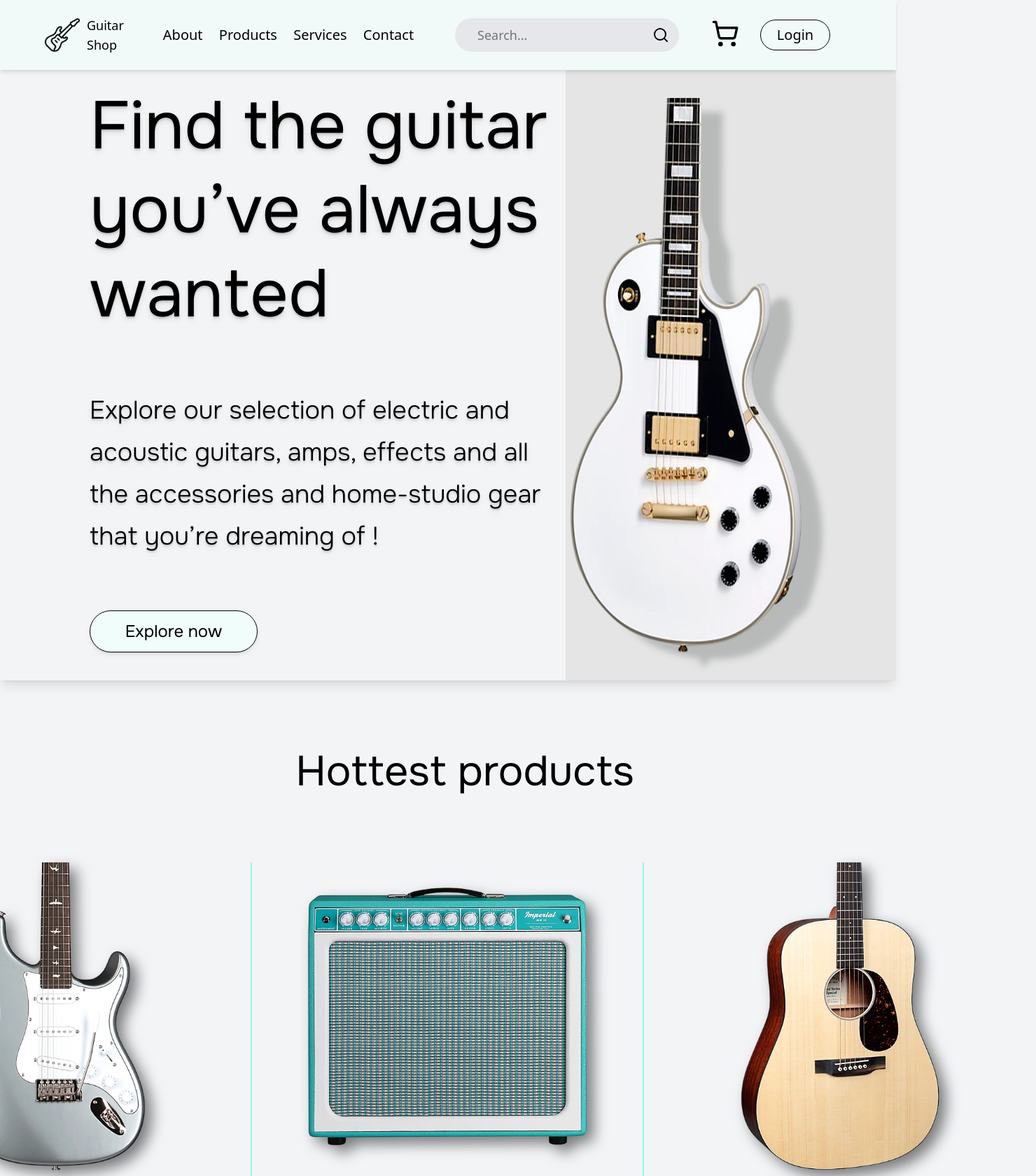
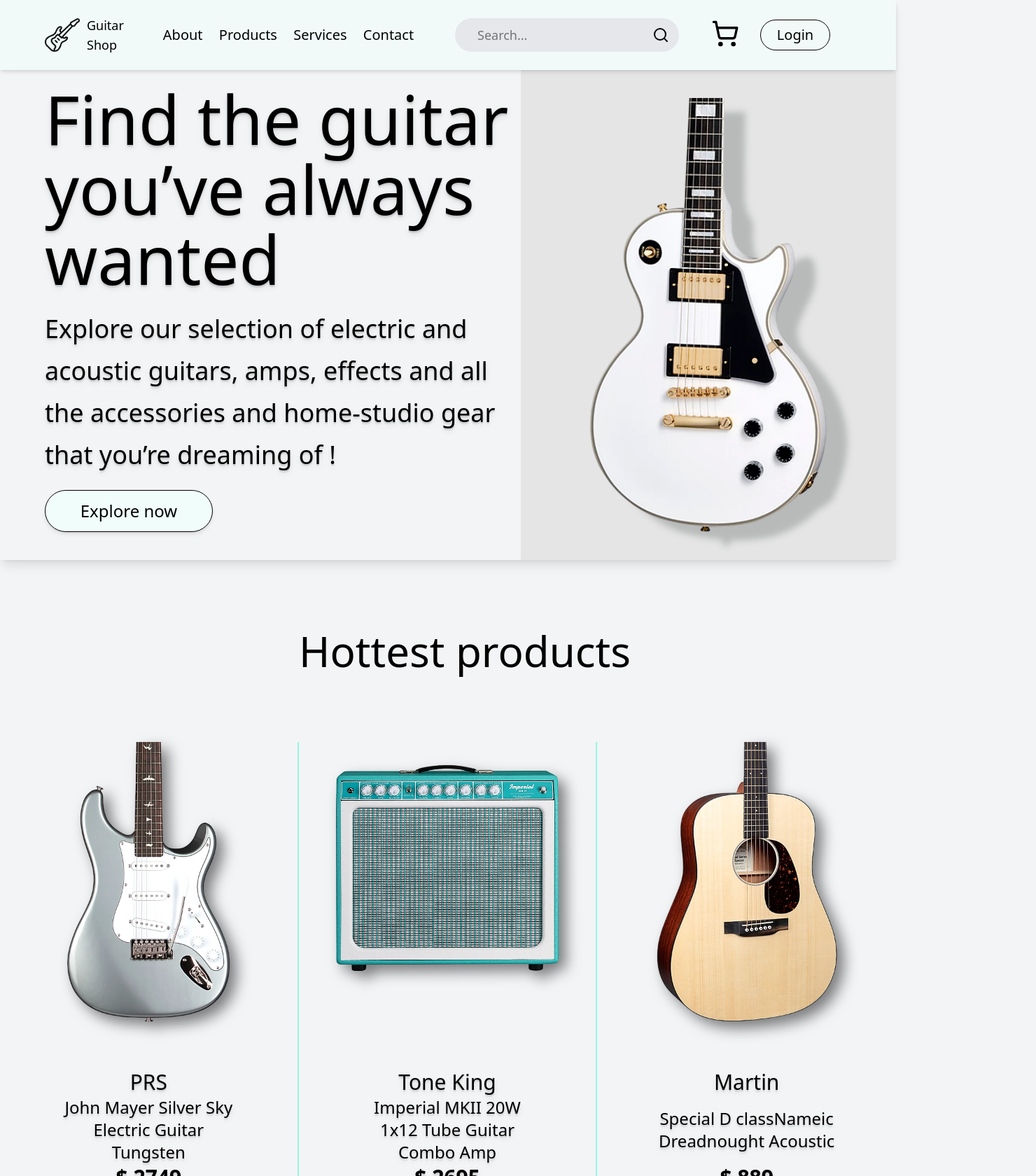
Before and after one commit to JordanDonguy/guitar-shop-frontend, a React (Vite) app: page / in a window 1280 px wide. Shown: the top 1680 px of the page at 70% size, 1480 px wide, since content can reach past the window. Built offline with nearby package versions, Linux system fonts and the light colour scheme; no server answers.

Commit message:
Make HomePage responsive

```diff
--- a/src/pages/HomePage.jsx
+++ b/src/pages/HomePage.jsx
@@ -1,5 +1,6 @@
 import { useState, useEffect } from "react";
 import { Link } from "react-router-dom";
+import { Helmet } from "react-helmet";
 import guitar from "../assets/img/guitar-homepage.png";
 import eGuitar from "../assets/img/e-guitar.png";
 import aGuitar from "../assets/img/a-guitar.png";
@@ -15,48 +16,109 @@ export default function HomePage() {
   }, []);
 
   return (
-        <div className="flex flex-col items-center w-full pt-[100px] font-onest">
+    <div className="flex w-full flex-col items-center">
+      <Helmet>
+        <title>Homepage | Guitar Shop</title>
+      </Helmet>
 
       {/* Hero Section */}
 
-            <div className={`${isVisible ? 'fade-in' : ''} flex h-218 shadow-lg`}>
-                <div className="flex flex-col justify-between pt-5 pb-10 pl-[10%]">
-                    <h1 className="text-8xl/30 text-shadow-lg">Find the guitar you’ve always wanted</h1>
-                    <p className="w-170 text-4xl/15 font-light  text-shadow-lg">Explore our selection of electric and acoustic guitars, amps, effects and all the accessories and home-studio gear that you’re dreaming of !</p>
-                    <Link to="/products" className="flex justify-center items-center w-60 h-15 bg-teal-50 text-2xl shadow-md border border-black rounded-4xl hover:bg-teal-200 hover:border-2">Explore now</Link>
+      <div
+        className={`${isVisible ? "fade-in" : ""} flex h-screen pt-[100px] shadow-lg max-lg:h-fit`}
+      >
+        <div className="flex w-full flex-col justify-between pt-5 pb-10 pl-[10%] max-2xl:pl-[5%] max-xl:w-4/6 max-xl:justify-around max-lg:w-full max-lg:items-center max-lg:pl-0">
+          <h1 className="text-8xl/30 text-shadow-lg max-2xl:text-8xl/25 max-lg:px-[5%] max-lg:text-center">
+            Find the guitar you’ve always wanted
+          </h1>
+          <div className="hidden w-[80%] items-center justify-center bg-neutral-200 max-lg:flex max-lg:h-2/5 max-lg:w-full">
+            <img
+              src={guitar}
+              alt="guitar"
+              className="h-full py-10 max-xl:h-5/6 max-lg:h-auto max-lg:rotate-[90deg] max-lg:py-0"
+              style={{
+                filter: "drop-shadow(30px 20px 5px rgba(139, 143, 143, 0.5))",
+              }}
+            />
           </div>
-                <div className="flex justify-center items-center bg-neutral-200 w-[80%] pr-[10%]"><img src={guitar} alt="guitar" className="h-full py-10" style={{ filter: 'drop-shadow(30px 20px 5px rgba(139, 143, 143, 0.5))' }} /></div>
+          <p className="w-170 text-4xl/15 font-light text-shadow-lg max-lg:w-auto max-lg:px-[5%] max-lg:py-10 max-lg:text-center">
+            Explore our selection of electric and acoustic guitars, amps,
+            effects and all the accessories and home-studio gear that you’re
+            dreaming of !
+          </p>
+          <Link
+            to="/products"
+            className="flex h-15 w-60 items-center justify-center rounded-4xl border border-black bg-teal-50 text-2xl shadow-md hover:border-2 hover:bg-teal-200 max-lg:mb-5"
+          >
+            Explore now
+          </Link>
+        </div>
+        <div className="flex w-[80%] items-center justify-center bg-neutral-200 max-lg:hidden">
+          <img
+            src={guitar}
+            alt="guitar"
+            className="h-full py-10 max-xl:h-5/6"
+            style={{
+              filter: "drop-shadow(30px 20px 5px rgba(139, 143, 143, 0.5))",
+            }}
+          />
+        </div>
       </div>
 
       {/* Hottest Products Section */}
 
-            <div className="flex flex-col items-center">
-                <h1 className="text-6xl my-25 pl-12">Hottest products</h1>
-                <div className="flex justify-center text-shadow-lg">
+      <div
+        className={`${isVisible ? "fade-in" : ""} flex flex-col items-center`}
+      >
+        <h1 className="my-25 pl-12 text-6xl max-lg:pl-0">Hottest products</h1>
+        <div className="flex justify-center text-shadow-lg max-lg:flex-col">
           {/* Product card */}
-                    <div className="flex flex-col items-center justify-between h-160 w-140 border-r-2 border-teal-200">
-                        <img src={eGuitar} className="w-110" style={{ filter: 'drop-shadow(10px 10px 10px rgba(0, 0, 0, 0.5))' }} />
-                        <div className="flex flex-col items-center justify-between h-[30%] pt-5">
+          <div className="flex h-160 w-1/3 flex-col items-center justify-between border-r-2 border-teal-200 max-lg:mb-10 max-lg:h-fit max-lg:w-full max-lg:flex-row max-lg:justify-start max-lg:border-none">
+            <img
+              src={eGuitar}
+              className="max-w-100 max-lg:w-80"
+              style={{
+                filter: "drop-shadow(10px 10px 10px rgba(0, 0, 0, 0.5))",
+              }}
+            />
+            <div className="flex h-[30%] flex-col items-center justify-between pt-5 max-lg:h-40 max-lg:pt-0">
               <h3 className="text-3xl font-medium">PRS</h3>
-                            <h4 className="text-2xl text-center w-[60%]">John Mayer Silver Sky Electric Guitar Tungsten</h4>
+              <h4 className="w-[60%] text-center text-2xl max-lg:w-fit">
+                John Mayer Silver Sky Electric Guitar Tungsten
+              </h4>
               <span className="text-3xl font-bold">$ 2749</span>
             </div>
           </div>
           {/* Product card */}
-                    <div className="flex flex-col items-center justify-between h-160 w-140 border-r-2 border-teal-200">
-                        <img src={amp} className="w-100 pt-5 pb-5" style={{ filter: 'drop-shadow(10px 10px 10px rgba(0, 0, 0, 0.5))' }} />
-                        <div className="flex flex-col items-center justify-between h-[30%] pt-5">
+          <div className="flex h-160 w-1/3 flex-col items-center justify-between border-r-2 border-teal-200 max-lg:mb-10 max-lg:h-fit max-lg:w-full max-lg:flex-row max-lg:justify-start max-lg:border-y max-lg:border-r-0 max-lg:py-10">
+            <img
+              src={amp}
+              className="max-w-100 px-10 pt-5 pb-5 max-lg:w-80"
+              style={{
+                filter: "drop-shadow(10px 10px 10px rgba(0, 0, 0, 0.5))",
+              }}
+            />
+            <div className="flex h-[30%] flex-col items-center justify-between pt-5 max-lg:h-40 max-lg:pt-0">
               <h3 className="text-3xl font-medium">Tone King</h3>
-                            <h4 className="text-2xl text-center w-[60%]">Imperial MKII 20W 1x12 Tube Guitar Combo Amp</h4>
+              <h4 className="w-[60%] text-center text-2xl max-lg:w-fit">
+                Imperial MKII 20W 1x12 Tube Guitar Combo Amp
+              </h4>
               <span className="text-3xl font-bold">$ 2695</span>
             </div>
           </div>
           {/* Product card */}
-                    <div className="flex flex-col items-center justify-between h-160 w-140">
-                        <img src={aGuitar} className="w-110" style={{ filter: 'drop-shadow(10px 10px 10px rgba(0, 0, 0, 0.5))' }} />
-                        <div className="flex flex-col items-center justify-between h-[30%] pt-5">
+          <div className="flex h-160 w-1/3 flex-col items-center justify-between max-lg:h-fit max-lg:w-full max-lg:flex-row max-lg:justify-start max-lg:border-b max-lg:border-teal-200 max-lg:pb-10">
+            <img
+              src={aGuitar}
+              className="max-w-100 max-lg:w-80"
+              style={{
+                filter: "drop-shadow(10px 10px 10px rgba(0, 0, 0, 0.5))",
+              }}
+            />
+            <div className="flex h-[30%] flex-col items-center justify-between pt-5 max-lg:h-40 max-lg:pt-0">
               <h3 className="text-3xl font-medium">Martin</h3>
-                            <h4 className="text-2xl text-center w-[60%]">Special D classNameic Dreadnought Acoustic</h4>
+              <h4 className="w-[60%] text-center text-2xl max-lg:w-fit">
+                Special D classNameic Dreadnought Acoustic
+              </h4>
               <span className="text-3xl font-bold">$ 889</span>
             </div>
           </div>
@@ -65,45 +127,101 @@ export default function HomePage() {
 
       {/* Feedback Corner Section */}
       <div className="flex flex-col items-center">
-                <h1 className="text-6xl my-25 pl-12">Feedback Corner</h1>
-                <div className="text-center text-2xl w-[75%] pb-8 border-b-2 border-teal-200">
+        <h1 className="my-25 pl-12 text-6xl max-lg:pl-0">Feedback Corner</h1>
+        <div className="w-[75%] border-b-2 border-teal-200 pb-8 text-center text-2xl">
           ⭐️⭐️⭐️⭐️⭐️<br></br>
-                    <p className="font-medium">“Absolutely blown away by the tone and build quality.”</p>
-                    <p>I ordered the Fender Player Strat and it arrived in perfect condition, set up and ready to go. Super fast shipping and the customer support was top-notch. Will definitely buy again!<br></br></p>
-                    <p className="font-bold"> — Liam R., Nashville, TN <br></br> </p>
+          <p className="font-medium">
+            “Absolutely blown away by the tone and build quality.”
+          </p>
+          <p>
+            I ordered the Fender Player Strat and it arrived in perfect
+            condition, set up and ready to go. Super fast shipping and the
+            customer support was top-notch. Will definitely buy again!<br></br>
+          </p>
+          <p className="font-bold">
+            {" "}
+            — Liam R., Nashville, TN <br></br>{" "}
+          </p>
         </div>
-                <div className="text-center text-2xl w-[75%] py-8 border-b-2 border-teal-200">
+        <div className="w-[75%] border-b-2 border-teal-200 py-8 text-center text-2xl">
           ⭐️⭐️⭐️⭐️⭐️<br></br>
-                    <p className="font-medium">“Excellent customer service for picky players.”</p>
-                    <p>I had a few questions about neck profiles and pickup configs — their support team knew their stuff. Ended up with a Gretsch hollow body that fits my style perfectly.<br></br></p>
-                    <p className="font-bold"> — Sophia M., Portland, OR<br></br> </p>
+          <p className="font-medium">
+            “Excellent customer service for picky players.”
+          </p>
+          <p>
+            I had a few questions about neck profiles and pickup configs — their
+            support team knew their stuff. Ended up with a Gretsch hollow body
+            that fits my style perfectly.<br></br>
+          </p>
+          <p className="font-bold">
+            {" "}
+            — Sophia M., Portland, OR<br></br>{" "}
+          </p>
         </div>
-                <div className="text-center text-2xl w-[75%] py-8">
+        <div className="w-[75%] py-8 text-center text-2xl">
           ⭐️⭐️⭐️⭐️⭐️<br></br>
           <p className="font-medium">“Beginner-friendly and trustworthy.”</p>
-                    <p>As a total beginner, I wasn’t sure what to buy. Their live chat helped me pick the perfect starter bundle. Got my acoustic guitar in 3 days and I’ve been practicing daily since!<br></br></p>
-                    <p className="font-bold"> — Derek S., Austin, TX <br></br> </p>
+          <p>
+            As a total beginner, I wasn’t sure what to buy. Their live chat
+            helped me pick the perfect starter bundle. Got my acoustic guitar in
+            3 days and I’ve been practicing daily since!<br></br>
+          </p>
+          <p className="font-bold">
+            {" "}
+            — Derek S., Austin, TX <br></br>{" "}
+          </p>
         </div>
       </div>
 
       {/* Newsletter Section */}
-            <div className="flex flex-col items-center w-full px-[10%] bg-neutral-200 pb-30">
-                <h1 className="text-6xl my-25 pl-10">Newsletter</h1>
-                <div className="flex justify-evenly items-center w-full">
-                    <img src={newsletter} className="w-80" alt="newsletter" />
-                    <div className="w-120 text-center px-10">
-                        <p className="text-4xl pb-5">Stay in Tune With the Latest Gear</p>
-                        <p className="text-2xl"> Subscribe to our newsletter and be the first to know about exclusive deals, new arrivals, and guitar tips straight from the pros. No spam — just great tone in your inbox.</p>
+      <div className="flex w-full flex-col items-center bg-neutral-200 px-[10%] pb-30 max-2xl:px-[5%]">
+        <h1 className="my-25 pl-10 text-6xl max-lg:pl-0">Newsletter</h1>
+        <div className="flex w-full items-center justify-evenly max-xl:flex-col">
+          <div className="flex max-xl:mb-20">
+            <img
+              src={newsletter}
+              className="h-auto w-80 max-lg:hidden"
+              alt="newsletter"
+            />
+            <div className="hidden w-120 flex-col items-center justify-center pl-20 text-center max-xl:flex max-lg:mx-[10%] max-lg:w-full max-lg:pl-0">
+              <p className="pb-5 text-4xl">Stay in Tune With the Latest Gear</p>
+              <p className="text-2xl">
+                {" "}
+                Subscribe to our newsletter and be the first to know about
+                exclusive deals, new arrivals, and guitar tips straight from the
+                pros. No spam — just great tone in your inbox.
+              </p>
             </div>
-                    <form className="flex flex-col justify-between h-40">
+          </div>
+          <div className="w-120 px-10 text-center max-xl:hidden">
+            <p className="pb-5 text-4xl">Stay in Tune With the Latest Gear</p>
+            <p className="text-2xl">
+              {" "}
+              Subscribe to our newsletter and be the first to know about
+              exclusive deals, new arrivals, and guitar tips straight from the
+              pros. No spam — just great tone in your inbox.
+            </p>
+          </div>
+          <form className="flex h-40 flex-col justify-between">
             <div>
               <label htmlFor="email"></label>
-                            <input id="email" name="email" type="text" placeholder="Email address" className="text-2xl border rounded-lg pl-5 h-12"></input>
+              <input
+                id="email"
+                name="email"
+                type="text"
+                placeholder="Email address"
+                className="h-12 rounded-lg border pl-5 text-2xl"
+              ></input>
             </div>
-                        <button type="submit" className="text-2xl border rounded-4xl h-15 text-teal-50 bg-black hover:bg-gray-800 hover:cursor-pointer">Subscribe now</button>
+            <button
+              type="submit"
+              className="h-15 rounded-4xl border bg-black text-2xl text-teal-50 hover:cursor-pointer hover:bg-gray-800"
+            >
+              Subscribe now
+            </button>
           </form>
         </div>
       </div>
     </div>
-    )
+  );
 }
```
Lines whose indentation alone changed are shown as unchanged.
